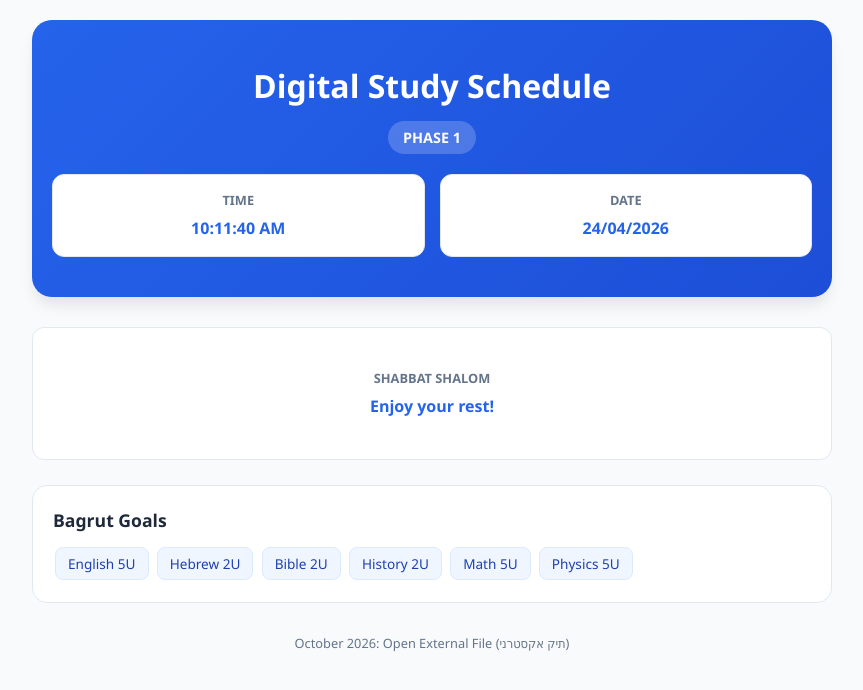
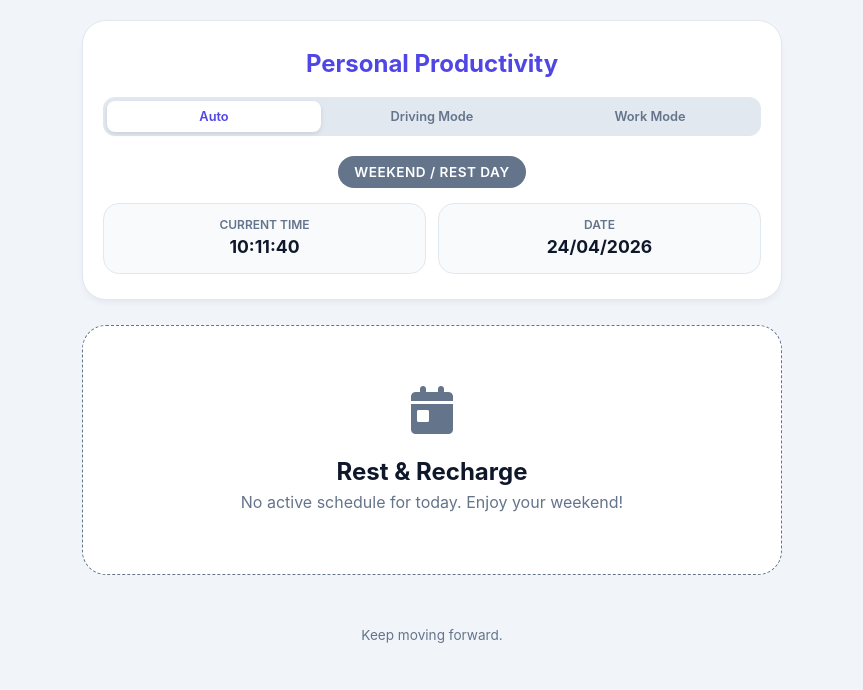
Before and after one commit to mmprinting3d/Digital-Schedule, a plain HTML site: page index.html in a window 1280 px wide. Shown: the whole page, without its empty margins (208-1071 px from the left). Drawn offline with Linux system fonts and the light colour scheme.

Commit message:
Change title and update styles for layout

```diff
--- a/index.html
+++ b/index.html
@@ -3,126 +3,217 @@
 <head>
     <meta charset="UTF-8">
     <meta name="viewport" content="width=device-width, initial-scale=1.0">
-    <title>Dynamic Study Schedule</title>
+    <title>Daily Routine Tracker</title>
     <link href="https://cdnjs.cloudflare.com/ajax/libs/font-awesome/6.0.0/css/all.min.css" rel="stylesheet">
     <style>
         :root {
-            --primary: #2563eb;
+            --primary: #4f46e5;
             --secondary: #64748b;
             --accent: #f59e0b;
             --success: #10b981;
-            --bg: #f8fafc;
+            --bg: #f1f5f9;
             --card-bg: #ffffff;
-            --text: #1e293b;
+            --text: #0f172a;
             --border: #e2e8f0;
-            --treadmill-bg: #fef2f2;
-            --treadmill-accent: #ef4444;
         }
 
         * {
             box-sizing: border-box;
             margin: 0;
             padding: 0;
-            font-family: 'Segoe UI', Tahoma, Geneva, Verdana, sans-serif;
+            font-family: 'Inter', -apple-system, BlinkMacSystemFont, 'Segoe UI', Roboto, sans-serif;
         }
 
         body {
             background-color: var(--bg);
             color: var(--text);
-            line-height: 1.6;
+            line-height: 1.5;
             padding: 20px;
         }
 
         .container {
-            max-width: 800px;
+            max-width: 700px;
             margin: 0 auto;
         }
 
         header {
             text-align: center;
-            margin-bottom: 30px;
-            background: linear-gradient(135deg, var(--primary), #1d4ed8);
-            color: white;
-            padding: 40px 20px;
-            border-radius: 20px;
-            box-shadow: 0 10px 15px -3px rgba(0, 0, 0, 0.1);
+            margin-bottom: 25px;
+            background: var(--card-bg);
+            padding: 25px 20px;
+            border-radius: 24px;
+            box-shadow: 0 4px 6px -1px rgba(0, 0, 0, 0.05);
+            border: 1px solid var(--border);
         }
 
-        .status-badge {
+        h1 {
+            font-size: 1.5rem;
+            color: var(--primary);
+            margin-bottom: 15px;
+        }
+
+        /* Toggle Styling */
+        .mode-selector {
+            display: flex;
+            background: #e2e8f0;
+            padding: 4px;
+            border-radius: 12px;
+            margin-bottom: 20px;
+            gap: 4px;
+        }
+
+        .mode-btn {
+            flex: 1;
+            border: none;
+            padding: 8px;
+            border-radius: 8px;
+            cursor: pointer;
+            font-weight: 600;
+            font-size: 0.8rem;
+            transition: all 0.2s ease;
+            color: var(--secondary);
+            background: transparent;
+        }
+
+        .mode-btn.active {
+            background: white;
+            color: var(--primary);
+            box-shadow: 0 2px 4px rgba(0,0,0,0.1);
+        }
+
+        .day-type-badge {
             display: inline-block;
-            background: rgba(255, 255, 255, 0.2);
-            padding: 5px 15px;
-            border-radius: 20px;
-            font-size: 0.9rem;
-            margin-top: 10px;
-            font-weight: bold;
+            background: var(--primary);
+            color: white;
+            padding: 6px 16px;
+            border-radius: 50px;
+            font-size: 0.85rem;
+            font-weight: 600;
+            text-transform: uppercase;
+            letter-spacing: 0.5px;
+            margin-bottom: 15px;
         }
 
         .info-grid {
             display: grid;
             grid-template-columns: 1fr 1fr;
-            gap: 15px;
-            margin-top: 20px;
+            gap: 12px;
         }
 
         .info-card {
-            background: var(--card-bg);
-            padding: 15px;
-            border-radius: 12px;
+            background: #f8fafc;
+            padding: 12px;
+            border-radius: 16px;
             border: 1px solid var(--border);
-            text-align: center;
         }
 
-        .info-card h3 { font-size: 0.8rem; text-transform: uppercase; color: var(--secondary); margin-bottom: 5px; }
-        .info-card p { font-weight: bold; color: var(--primary); }
-
-        .goals-section {
-            background: var(--card-bg);
-            padding: 20px; border-radius: 15px; margin-bottom: 25px; border: 1px solid var(--border);
+        .info-card span {
+            display: block;
+            font-size: 0.75rem;
+            color: var(--secondary);
+            text-transform: uppercase;
+            font-weight: 600;
         }
 
-        .tag { background: #eff6ff; color: #1e40af; padding: 5px 12px; border-radius: 8px; font-size: 0.85rem; border: 1px solid #dbeafe; margin: 2px; display: inline-block; }
+        .info-card p {
+            font-size: 1.1rem;
+            font-weight: 700;
+            color: var(--text);
+        }
 
-        .schedule-list { display: flex; flex-direction: column; gap: 10px; }
+        .schedule-list {
+            display: flex;
+            flex-direction: column;
+            gap: 12px;
+        }
 
         .task-item {
             background: var(--card-bg);
-            padding: 15px; border-radius: 12px; border: 1px solid var(--border);
-            display: flex; align-items: center; transition: all 0.3s ease; position: relative; overflow: hidden;
+            padding: 16px 20px;
+            border-radius: 18px;
+            border: 1px solid var(--border);
+            display: flex;
+            align-items: center;
+            transition: all 0.2s ease;
+            position: relative;
         }
 
         .task-item.active {
-            border-color: var(--primary); box-shadow: 0 4px 6px -1px rgba(37, 99, 235, 0.2);
-            transform: translateX(10px); background: #f0f7ff;
+            border-color: var(--primary);
+            background: #fdfdff;
+            box-shadow: 0 10px 15px -3px rgba(79, 70, 229, 0.1);
+            transform: scale(1.02);
+            z-index: 10;
         }
 
-        .task-item.active::before { content: ''; position: absolute; left: 0; top: 0; bottom: 0; width: 5px; background: var(--primary); }
-
-        .treadmill-breakdown {
-            margin-top: 10px; padding: 10px; background: var(--treadmill-bg); border-radius: 8px; display: none; width: 100%;
+        .task-item.active::before {
+            content: '';
+            position: absolute;
+            left: 0;
+            top: 15%;
+            height: 70%;
+            width: 4px;
+            background: var(--primary);
+            border-radius: 0 4px 4px 0;
         }
 
-        .task-item.active .treadmill-breakdown { display: block; }
-
-        .tm-step { font-size: 0.8rem; padding: 3px 8px; border-radius: 4px; display: flex; justify-content: space-between; margin-bottom: 2px; color: #991b1b; }
-        .tm-step.now { background: var(--treadmill-accent); color: white; font-weight: bold; }
-
-        .task-time { min-width: 110px; font-weight: bold; color: var(--secondary); font-variant-numeric: tabular-nums; }
-        .task-title { font-weight: 600; color: var(--text); }
-        .task-sub { font-size: 0.85rem; color: var(--secondary); margin-top: 2px; }
-
-        .upcoming-label {
-            position: absolute; right: 15px; top: 50%; transform: translateY(-50%); font-size: 0.7rem; background: var(--success); color: white; padding: 2px 8px; border-radius: 4px; text-transform: uppercase; font-weight: bold; display: none;
+        .task-time {
+            min-width: 100px;
+            font-weight: 700;
+            color: var(--secondary);
+            font-size: 0.9rem;
+            font-variant-numeric: tabular-nums;
         }
 
-        .task-item.active .upcoming-label { display: block; animation: pulse 2s infinite; }
+        .task-item.active .task-time {
+            color: var(--primary);
+        }
 
-        @keyframes pulse { 0% { opacity: 1; } 50% { opacity: 0.6; } 100% { opacity: 1; } }
+        .task-content {
+            flex-grow: 1;
+        }
 
-        @media (max-width: 600px) {
-            .info-grid { grid-template-columns: 1fr; }
-            .task-item { flex-direction: column; align-items: flex-start; }
-            .task-item.active { transform: none; }
+        .task-title {
+            font-weight: 600;
+            font-size: 1.05rem;
+        }
+
+        .status-dot {
+            width: 10px;
+            height: 10px;
+            background: var(--success);
+            border-radius: 50%;
+            margin-left: 10px;
+            display: none;
+        }
+
+        .task-item.active .status-dot {
+            display: block;
+            animation: blink 1.5s infinite;
+        }
+
+        @keyframes blink {
+            0% { opacity: 1; transform: scale(1); }
+            50% { opacity: 0.4; transform: scale(1.2); }
+            100% { opacity: 1; transform: scale(1); }
+        }
+
+        .weekend-card {
+            text-align: center;
+            padding: 60px 20px;
+            background: var(--card-bg);
+            border-radius: 24px;
+            border: 1px dashed var(--secondary);
+        }
+
+        @media (max-width: 500px) {
+            .task-item {
+                flex-direction: column;
+                align-items: flex-start;
+            }
+            .task-time {
+                margin-bottom: 4px;
+            }
         }
     </style>
 </head>
@@ -130,116 +221,134 @@
 
 <div class="container">
     <header>
-        <h1>Digital Study Schedule</h1>
-        <div id="phase-badge" class="status-badge">Detecting Phase...</div>
+        <h1>Personal Productivity</h1>
+
+        <div class="mode-selector">
+            <button class="mode-btn active" id="btn-auto" onclick="setMode('auto')">Auto</button>
+            <button class="mode-btn" id="btn-driving" onclick="setMode('driving')">Driving Mode</button>
+            <button class="mode-btn" id="btn-work" onclick="setMode('work')">Work Mode</button>
+        </div>
+
+        <div id="day-badge" class="day-type-badge">Checking...</div>
+
         <div class="info-grid">
-            <div class="info-card"><h3>Time</h3><p id="clock">00:00:00</p></div>
-            <div class="info-card"><h3>Date</h3><p id="date-display">--/--/--</p></div>
+            <div class="info-card">
+                <span>Current Time</span>
+                <p id="clock">00:00:00</p>
+            </div>
+            <div class="info-card">
+                <span>Date</span>
+                <p id="date-display">--/--/--</p>
+            </div>
         </div>
     </header>
 
     <div id="schedule-container" class="schedule-list"></div>
 
-    <section class="goals-section" style="margin-top: 25px;">
-        <h2 style="font-size: 1.1rem; margin-bottom: 10px;">Bagrut Goals</h2>
-        <div class="tag">English 5U</div> <div class="tag">Hebrew 2U</div> <div class="tag">Bible 2U</div>
-        <div class="tag">History 2U</div> <div class="tag">Math 5U</div> <div class="tag">Physics 5U</div>
-    </section>
-
-    <footer style="margin-top: 30px; text-align: center; color: var(--secondary); font-size: 0.8rem; padding-bottom: 20px;">
-        October 2026: Open External File (תיק אקסטרני)
+    <footer style="margin-top: 30px; text-align: center; color: var(--secondary); font-size: 0.85rem; padding: 20px;">
+        <p>Keep moving forward.</p>
     </footer>
 </div>
 
 <script>
-    const scheduleData = [
-        { start: "07:30", end: "08:10", title: "Prayer", sub: "Start the day with focus" },
-        { start: "08:10", end: "08:20", title: "Short break", sub: "Stretch" },
-        { start: "08:20", end: "09:00", title: "Breakfast", sub: "Fuel up" },
-        { start: "09:00", end: "10:00", title: "Free / Get Ready", sub: "Transition to study" },
-        { start: "10:00", end: "11:30", title: "Math (Learning)", sub: "Khan Academy - New Topic" },
-        { start: "11:30", end: "11:40", title: "Break", sub: "Quick rest" },
-        { start: "11:40", end: "12:30", title: "Math (Practice)", sub: "Math Gemini - Same Topic" },
-        { start: "12:30", end: "13:10", title: "Treadmill", sub: "Exercise Session", isTreadmill: true },
-        { start: "13:10", end: "13:45", title: "Lunch", sub: "Midday meal" },
-        { start: "13:45", end: "14:45", title: "Math (Fix Mistakes)", sub: "Redo errors" },
-        { start: "14:45", end: "15:00", title: "Break", sub: "Quick rest" },
-        { start: "15:00", end: "16:15", title: "Rotating Subject", sub: "Check Phase/Day" },
-        { start: "16:15", end: "17:00", title: "Fix Mistakes", sub: "From second subject" }
+    // 'auto', 'driving', or 'work'
+    let currentMode = 'auto';
+
+    const scheduleSunWed = [
+        { start: "07:30", end: "08:10", title: "Shacharit" },
+        { start: "08:10", end: "08:20", title: "Walk" },
+        { start: "08:20", end: "09:00", title: "Breakfast" },
+        { start: "09:00", end: "10:30", title: "Math (Learning)" },
+        { start: "10:30", end: "10:45", title: "Break" },
+        { start: "10:45", end: "11:45", title: "Math (Practice)" },
+        { start: "11:45", end: "12:05", title: "Handwriting" },
+        { start: "12:05", end: "12:30", title: "Lunch" },
+        { start: "12:30", end: "13:30", title: "Admin / Prep" },
+        { start: "13:30", end: "14:00", title: "Travel" },
+        { start: "14:00", end: "15:20", title: "Driving Lesson" },
+        { start: "15:20", end: "15:50", title: "Travel Home" },
+        { start: "16:00", end: "17:00", title: "Arduino (Build / Learn)" },
+        { start: "17:00", end: "17:30", title: "Arduino (Improve / Fix)" }
     ];
 
-    const treadmillIntervals = [
-        { start: "12:30", end: "12:35", label: "Warm-up", speed: "3.5–4.0 km/h" },
-        { start: "12:35", end: "12:45", label: "Light walk", speed: "4.8–5.2 km/h" },
-        { start: "12:45", end: "12:55", label: "Brisk walk", speed: "5.8–6.3 km/h" },
-        { start: "12:55", end: "13:05", label: "Slow down", speed: "4.5–5.0 km/h" },
-        { start: "13:05", end: "13:10", label: "Cooldown", speed: "4.0 km/h" }
+    const scheduleMonTueThu = [
+        { start: "07:30", end: "08:10", title: "Shacharit" },
+        { start: "08:10", end: "08:20", title: "Walk" },
+        { start: "08:20", end: "09:00", title: "Breakfast" },
+        { start: "09:00", end: "10:15", title: "Math (Learning)" },
+        { start: "10:15", end: "10:25", title: "Break" },
+        { start: "10:25", end: "11:20", title: "Math (Practice)" },
+        { start: "11:20", end: "11:40", title: "Handwriting" },
+        { start: "11:40", end: "12:10", title: "Math (Fix Mistakes)" },
+        { start: "12:10", end: "12:40", title: "Lunch / Get Ready" },
+        { start: "13:00", end: "20:00", title: "Work" }
     ];
 
-    const rotatingPhase1 = { 0: "English", 1: "Hebrew", 2: "English", 3: "תנ\"ך", 4: "History" };
-    const rotatingPhase2 = { 0: "English", 1: "Hebrew", 2: "History", 3: "תנ\"ך", 4: "Physics" };
+    function setMode(mode) {
+        currentMode = mode;
+        document.querySelectorAll('.mode-btn').forEach(btn => btn.classList.remove('active'));
+        document.getElementById(`btn-${mode}`).classList.add('active');
+        updateApp();
+    }
 
     function updateApp() {
         const now = new Date();
         const day = now.getDay();
-        const timeStr = now.toTimeString().substring(0, 5);
+        const timeStr = now.getHours().toString().padStart(2, '0') + ":" + now.getMinutes().toString().padStart(2, '0');
 
-        document.getElementById('clock').innerText = now.toLocaleTimeString();
+        document.getElementById('clock').innerText = now.toLocaleTimeString('en-GB', { hour12: false });
         document.getElementById('date-display').innerText = now.toLocaleDateString('en-GB');
 
-        const p1Start = new Date('2026-04-18');
-        const p1End = new Date('2026-05-28');
-        const p2Start = new Date('2026-05-31');
-        const p2End = new Date('2026-08-06');
+        const badge = document.getElementById('day-badge');
+        const container = document.getElementById('schedule-container');
+        let currentSchedule = [];
+        let forceDriving = currentMode === 'driving';
+        let forceWork = currentMode === 'work';
 
-        let phase = 1;
-        if (now >= p2Start && now <= p2End) { phase = 2; document.getElementById('phase-badge').innerText = "PHASE 2"; }
-        else { document.getElementById('phase-badge').innerText = "PHASE 1"; }
+        // Auto Logic: (0=Sun, 3=Wed for Driving) | (1, 2, 4 for Work)
+        const isDrivingDay = forceDriving || (currentMode === 'auto' && (day === 0 || day === 3));
+        const isWorkDay = forceWork || (currentMode === 'auto' && (day === 1 || day === 2 || day === 4));
 
-        const rotating = phase === 1 ? rotatingPhase1 : rotatingPhase2;
-        const container = document.getElementById('schedule-container');
+        if (isDrivingDay) {
+            badge.innerText = "Driving Lesson Day";
+            badge.style.background = "var(--accent)";
+            currentSchedule = scheduleSunWed;
+        } else if (isWorkDay) {
+            badge.innerText = "Work Day";
+            badge.style.background = "var(--primary)";
+            currentSchedule = scheduleMonTueThu;
+        } else {
+            badge.innerText = "Weekend / Rest Day";
+            badge.style.background = "var(--secondary)";
+            container.innerHTML = `
+                <div class="weekend-card">
+                    <i class="fas fa-calendar-day" style="font-size: 3rem; color: var(--secondary); margin-bottom: 20px;"></i>
+                    <h2>Rest & Recharge</h2>
+                    <p style="color: var(--secondary);">No active schedule for today. Enjoy your weekend!</p>
+                </div>`;
+            return;
+        }
+
         container.innerHTML = '';
-
-        scheduleData.forEach(task => {
+        currentSchedule.forEach(task => {
             const isActive = timeStr >= task.start && timeStr < task.end;
-            let displayTitle = task.title;
-            if (task.title === "Rotating Subject") displayTitle = rotating[day] || "Self Study";
-
             const item = document.createElement('div');
             item.className = `task-item ${isActive ? 'active' : ''}`;
-
-            let treadmillHTML = '';
-            if (task.isTreadmill) {
-                treadmillHTML = `<div class="treadmill-breakdown">`;
-                treadmillIntervals.forEach(step => {
-                    const isStepActive = timeStr >= step.start && timeStr < step.end;
-                    treadmillHTML += `<div class="tm-step ${isStepActive ? 'now' : ''}">
-                        <span>${step.start} ${step.label}</span>
-                        <span>${step.speed}</span>
-                    </div>`;
-                });
-                treadmillHTML += `</div>`;
-            }
 
             item.innerHTML = `
                 <div class="task-time">${task.start} – ${task.end}</div>
                 <div class="task-content">
-                    <div class="task-title">${displayTitle}</div>
-                    <div class="task-sub">${task.sub}</div>
-                    ${treadmillHTML}
+                    <div class="task-title">${task.title}</div>
                 </div>
-                <div class="upcoming-label">Active</div>
+                <div class="status-dot"></div>
             `;
             container.appendChild(item);
         });
-
-        if (day === 5 || day === 6) {
-            container.innerHTML = `<div class="info-card" style="width: 100%; padding: 40px;"><h3>Shabbat Shalom</h3><p>Enjoy your rest!</p></div>`;
-        }
     }
 
     setInterval(updateApp, 1000);
     updateApp();
 </script>
+
 </body>
 </html>
```
